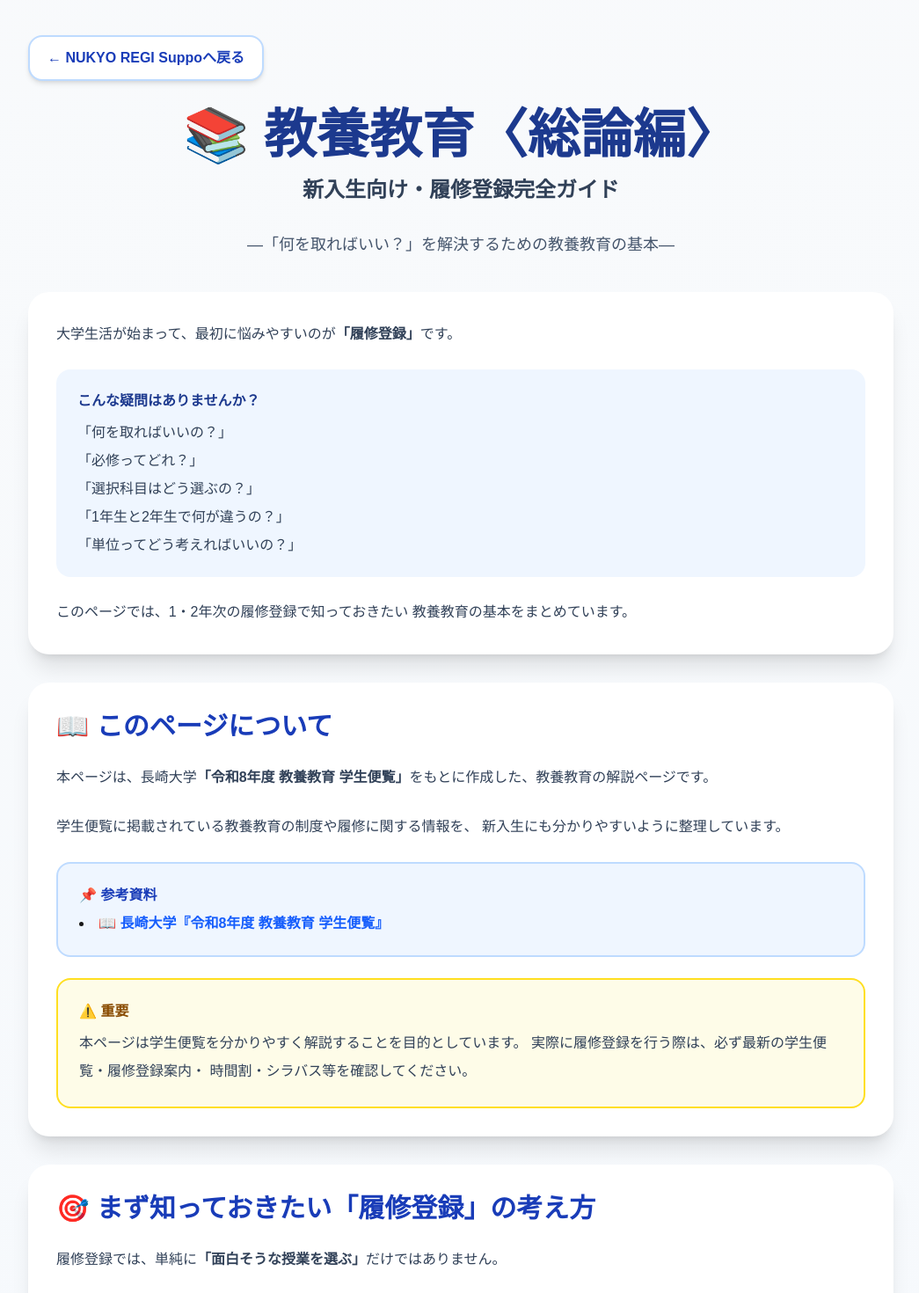
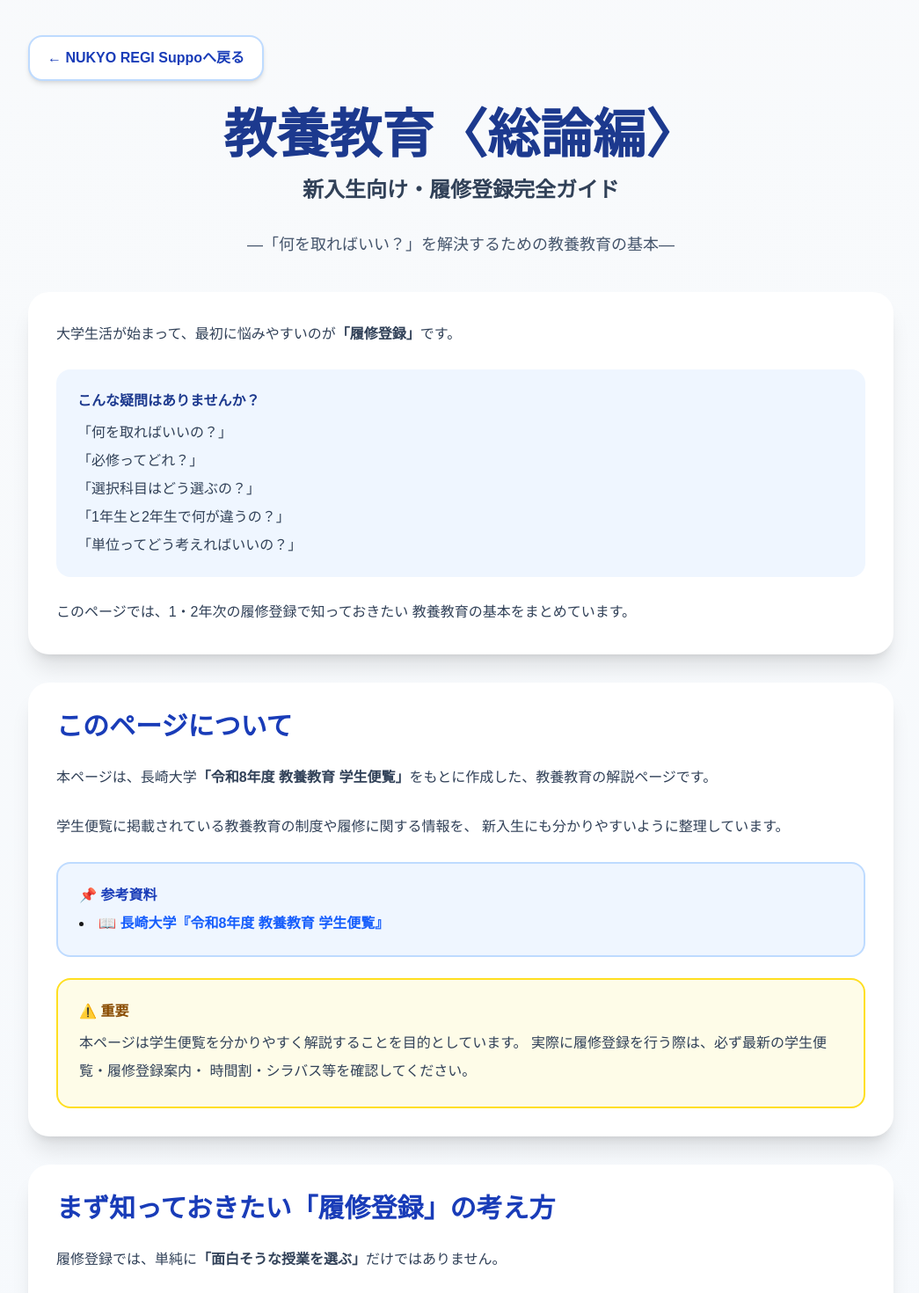
Before and after one commit to Miya300/inazo-clone, a Next.js app: page /risyu-support1/kyoyo-theory in a window 1280 px wide. Shown: the top 1470 px of the page at 88% size, without its empty margins (116-1161 px from the left). Built offline with nearby package versions, Linux system fonts and the light colour scheme.

Commit message:
Improve metadata

```diff
--- a/app/nukyoyo-search/page.tsx
+++ b/app/nukyoyo-search/page.tsx
@@ -168,7 +168,7 @@ export default function Home() {
         <div className="bg-white rounded-3xl shadow-xl p-6 mb-8 border border-blue-100 text-center">
 
           <h2 className="text-5xl md:text-6xl font-black text-blue-800 mb-2">
-            📚 NUKYOYO Search
+            NUKYOYO Search
           </h2>
 
           <p className="text-slate-700 text-lg">
@@ -187,7 +187,7 @@ export default function Home() {
         ========================= */}
 
         <p className="text-center text-xl font-semibold text-slate-700 mb-8">
-          📚 登録講義数: {courses.length}
+          登録講義数: {courses.length}
         </p>
 
 
--- a/app/page.tsx
+++ b/app/page.tsx
@@ -190,7 +190,7 @@ export default function Home() {
               className="group rounded-3xl bg-slate-50 p-8 ring-1 ring-slate-200 transition hover:-translate-y-1 hover:shadow-xl"
             >
 
-              <div className="text-3xl">📅</div>
+              <div className="text-3xl"></div>
 
               <p className="mt-6 text-xs font-bold tracking-[0.2em] text-blue-700">
                 NUKYO REGI SUPPORT
@@ -222,7 +222,7 @@ export default function Home() {
               className="group rounded-3xl bg-slate-50 p-8 ring-1 ring-slate-200 transition hover:-translate-y-1 hover:shadow-xl"
             >
 
-              <div className="text-3xl">📚</div>
+              <div className="text-3xl"></div>
 
               <p className="mt-6 text-xs font-bold tracking-[0.2em] text-blue-700">
                 NUKYOYO SEARCH
@@ -256,7 +256,7 @@ export default function Home() {
               className="group rounded-3xl bg-slate-50 p-8 ring-1 ring-slate-200 transition hover:-translate-y-1 hover:shadow-xl"
             >
 
-              <div className="text-3xl">📝</div>
+              <div className="text-3xl"></div>
 
               <p className="mt-6 text-xs font-bold tracking-[0.2em] text-blue-700">
                 STUDENT SUPPORT
--- a/app/risyu-support1/kyoyo-practice/page.tsx
+++ b/app/risyu-support1/kyoyo-practice/page.tsx
@@ -29,7 +29,7 @@ export default function KyoyoPracticePage() {
 
 
           <h1 className="text-4xl md:text-6xl font-black text-blue-900 leading-tight mb-5 text-center">
-            📚 教養教育〈実践編〉
+            教養教育〈実践編〉
           </h1>
 
           <h2 className="text-2xl md:text-3xl font-bold text-slate-700 mb-6 text-center">
@@ -67,7 +67,7 @@ export default function KyoyoPracticePage() {
         <section className="bg-white rounded-3xl p-6 md:p-8 shadow-xl mb-8">
 
           <h2 className="text-3xl font-black text-blue-800 mb-6">
-            📖 このページについて
+            このページについて
           </h2>
 
           <p className="text-slate-700 leading-8 mb-5">
@@ -818,7 +818,7 @@ export default function KyoyoPracticePage() {
         <section className="bg-gradient-to-r from-blue-700 to-blue-900 text-white rounded-3xl p-7 md:p-9 shadow-xl">
 
           <h2 className="text-3xl font-black mb-7">
-            ✅ まとめ
+            まとめ
           </h2>
 
           <p className="text-blue-100 mb-6 leading-7">
--- a/app/risyu-support1/kyoyo-theory/page.tsx
+++ b/app/risyu-support1/kyoyo-theory/page.tsx
@@ -20,7 +20,7 @@ export default function KyoyoTheoryPage() {
 
         {/* タイトル */}
         <h1 className="text-4xl md:text-6xl font-black text-blue-900 mb-4 text-center">
-          📚 教養教育〈総論編〉
+          教養教育〈総論編〉
         </h1>
 
         <h2 className="text-2xl font-bold text-slate-700 mb-8 text-center">
@@ -61,7 +61,7 @@ export default function KyoyoTheoryPage() {
         {/* このページについて */}
         <div className="bg-white rounded-3xl p-8 shadow-xl mt-8">
           <h2 className="text-3xl font-black text-blue-800 mb-6">
-            📖 このページについて
+            このページについて
           </h2>
 
           <p className="text-slate-700 leading-8 mb-6">
@@ -108,7 +108,7 @@ export default function KyoyoTheoryPage() {
         {/* 履修登録の考え方 */}
         <div className="bg-white rounded-3xl p-8 shadow-xl mt-8">
           <h2 className="text-3xl font-black text-blue-800 mb-6">
-            🎯 まず知っておきたい「履修登録」の考え方
+            まず知っておきたい「履修登録」の考え方
           </h2>
 
           <p className="text-slate-700 leading-8 mb-6">
@@ -638,7 +638,7 @@ export default function KyoyoTheoryPage() {
         {/* 10 STEP */}
         <div className="bg-white rounded-3xl p-8 shadow-xl mt-8">
           <h2 className="text-3xl font-black text-blue-800 mb-8">
-            📝 新入生が履修登録するときの「実際の手順」
+            新入生が履修登録するときの「実際の手順」
           </h2>
 
           <div className="space-y-3">
@@ -673,7 +673,7 @@ export default function KyoyoTheoryPage() {
         {/* チェックリスト */}
         <div className="bg-white rounded-3xl p-8 shadow-xl mt-8">
           <h2 className="text-3xl font-black text-blue-800 mb-8">
-            ✅ 登録前チェックリスト
+            登録前チェックリスト
           </h2>
 
           <div className="grid md:grid-cols-2 gap-3">
@@ -714,7 +714,7 @@ export default function KyoyoTheoryPage() {
         {/* 4つのポイント */}
         <div className="bg-white rounded-3xl p-8 shadow-xl mt-8">
           <h2 className="text-3xl font-black text-blue-800 mb-6">
-            🎯 履修登録で迷ったら
+            履修登録で迷ったら
           </h2>
 
           <p className="text-slate-700 text-lg leading-8 mb-8">
--- a/app/risyu-support1/page.tsx
+++ b/app/risyu-support1/page.tsx
@@ -34,7 +34,7 @@ export default function RisyuSupportPage() {
         <div className="bg-white rounded-3xl shadow-xl p-6 mb-8 border border-blue-100 text-center">
 
           <h2 className="text-5xl md:text-6xl font-black text-blue-800 mb-2">
-            📅 NUKYO REGI Support
+            NUKYO REGI Suppo
           </h2>
 
           <p className="text-slate-700 text-lg">
@@ -58,7 +58,7 @@ export default function RisyuSupportPage() {
           <div className="bg-white rounded-3xl shadow-xl p-8 border border-blue-100 cursor-pointer hover:shadow-2xl hover:-translate-y-1 transition-all">
 
             <h2 className="text-3xl font-black text-blue-800 mb-3">
-              📚 教養教育〈総論編〉
+              教養教育〈総論編〉
             </h2>
 
             <p className="text-xl font-semibold text-slate-700 mb-3">
@@ -88,7 +88,7 @@ export default function RisyuSupportPage() {
           <div className="bg-white rounded-3xl shadow-xl p-8 border border-blue-100 cursor-pointer hover:shadow-2xl hover:-translate-y-1 transition-all">
 
             <h2 className="text-3xl font-black text-blue-800 mb-3">
-              📝 教養教育〈実践編〉
+              教養教育〈実践編〉
             </h2>
 
             <p className="text-xl font-semibold text-slate-700 mb-3">
```
